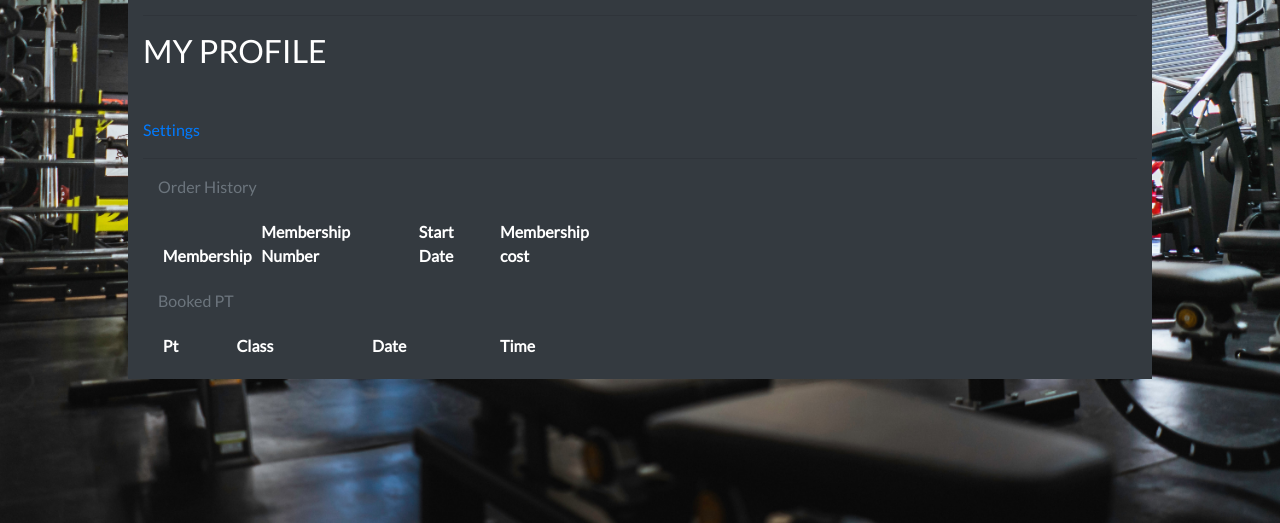
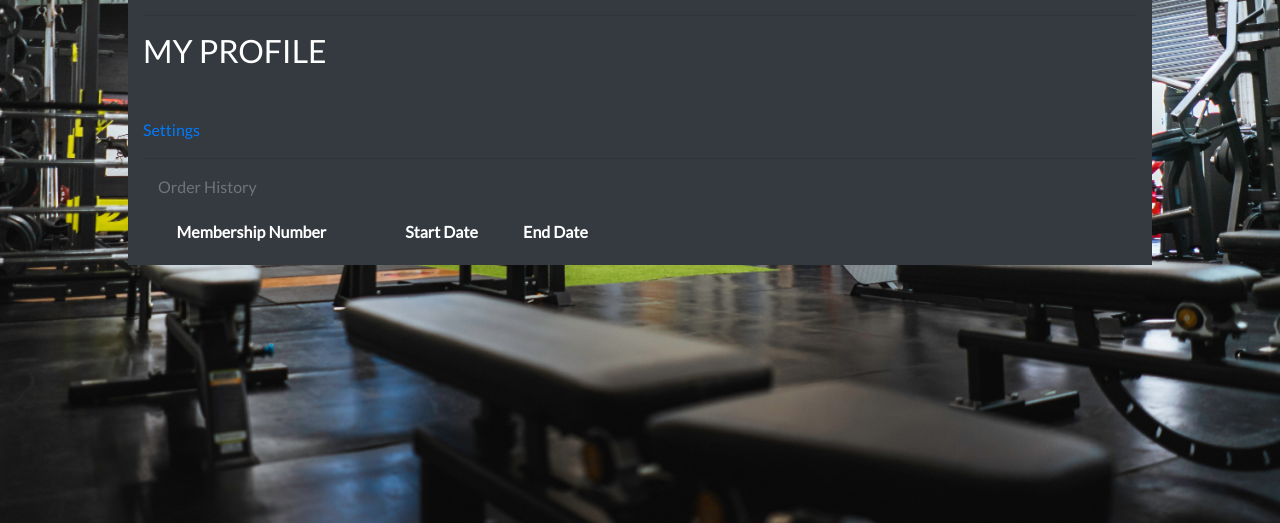
Before and after one commit to 5undel/LGM, a Django app: template profiles/templates/profiles/profile.html in a window 1280 px wide. Shown: the part 277-800 px from the top of the page. Run offline with Django 4.2, Linux system fonts and the light colour scheme; the template is opened without the code that fills it, so the values that code supplies are empty; some libraries are stand-ins or nearby versions.

Commit message:
Add countdown to membership

```diff
--- a/checkout/models.py
+++ b/checkout/models.py
@@ -14,7 +14,7 @@ class CreateMembership(models.Model):
     membership_number = models.CharField(
         max_length=32, null=False, editable=False)
     membership_typ = models.ForeignKey(Product(), on_delete=models.SET_NULL,
-                                     null=True, blank=True, related_name='membership_typ')
+                                     null=True, blank=False, related_name='membership_typ')
     user_profile = models.ForeignKey(UserProfile, on_delete=models.SET_NULL,
                                      null=True, blank=True, related_name='orders')
     full_name = models.CharField(max_length=50, null=False, blank=False)
--- a/profiles/templates/profiles/profile.html
+++ b/profiles/templates/profiles/profile.html
@@ -34,17 +34,17 @@
             <table class="table table-sm table-borderless text-white">
                 <thead>
                     <tr>
-                        <th>Membership</th>
+                        <th></th>
                         <th>Membership Number</th>
                         <th>Start Date</th>
-                        <th>Membership cost</th>
+                        <th>End Date</th>
                     </tr>
                 </thead>
                 <tbody>
                     {% for order in orders %}
                     <tr>
                         <td>
-                            {{order.membership_typ}}
+
                         </td>
                         <td>
                             <p>
@@ -52,7 +52,7 @@
                             </p>
                         </td>
                         <td>{{ order.start_date|truncatechars:12 }}</td>
-                        <td>${{ order.grand_total }}</td>
+                        <td><div id="result"></div></td>
                     </tr>
                     {% endfor %}
                 </tbody>
@@ -61,32 +61,11 @@
 
     </div>
     <div class="col-12 col-lg-6"></div>
-    <div class="col-12 col-lg-6">
+</div>
 
-        <p class="text-muted text-white">Booked PT</p>
-        <div class="order-history table-responsive text-white">
-            <table class="table table-sm table-borderless text-white">
-                <thead>
-                    <tr>
-                        <th>Pt</th>
-                        <th>Class</th>
-                        <th>Date</th>
-                        <th>Time</th>
-                    </tr>
-                </thead>
-                <tbody>
-                    {% for booking in bookings %}
-                    <tr>
-                        <td>{{ coach.name }}</td>
-                        <td>{{ coach.sku }}</td>
-                        <td></td>
-                        <td></td>
-                    </tr>
-                    {% endfor %}
-                </tbody>
-            </table>
-        </div>
-    </div>
-</div>
-</div>
+<script>
+    var date = new Date();
+    date.setDate(date.getDate() + 365);
+    document.getElementById("result").innerHTML = date.toISOString().split('T')[0];
+    </script>
 {% endblock %}
```
